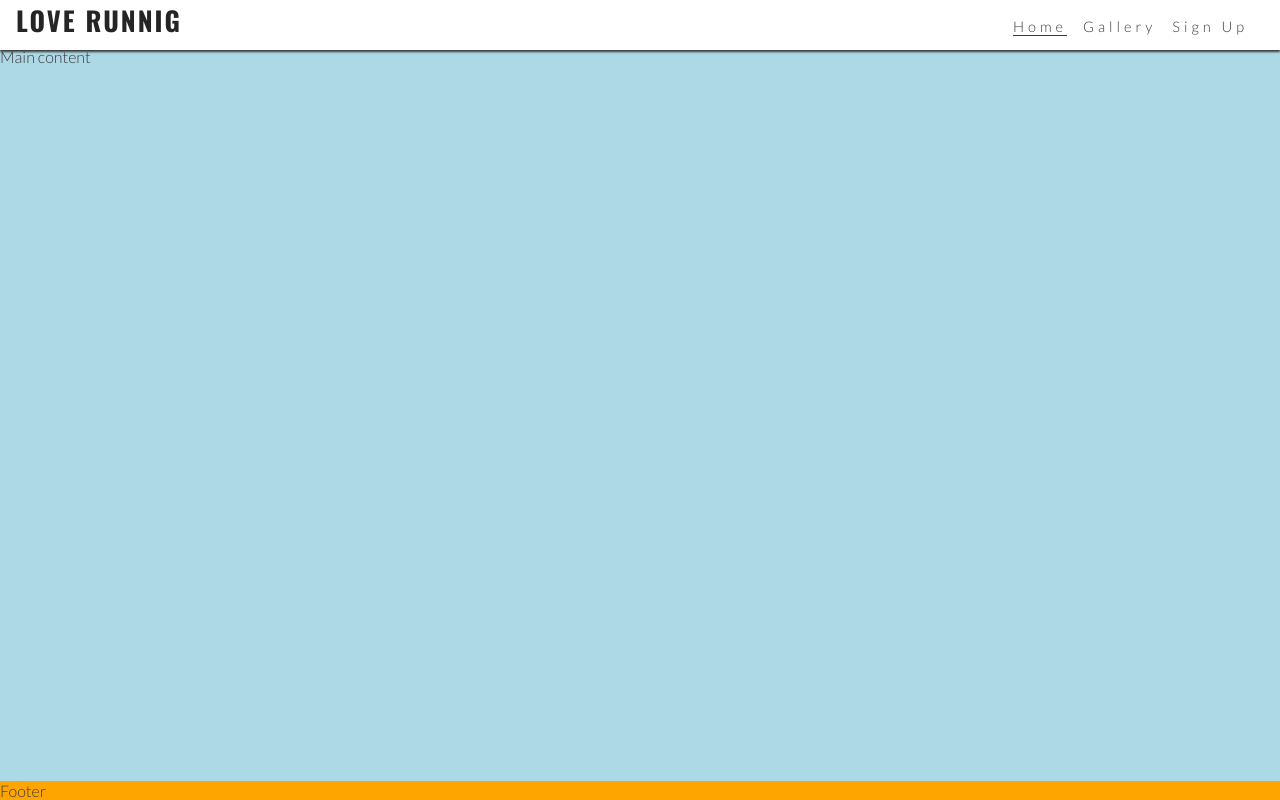
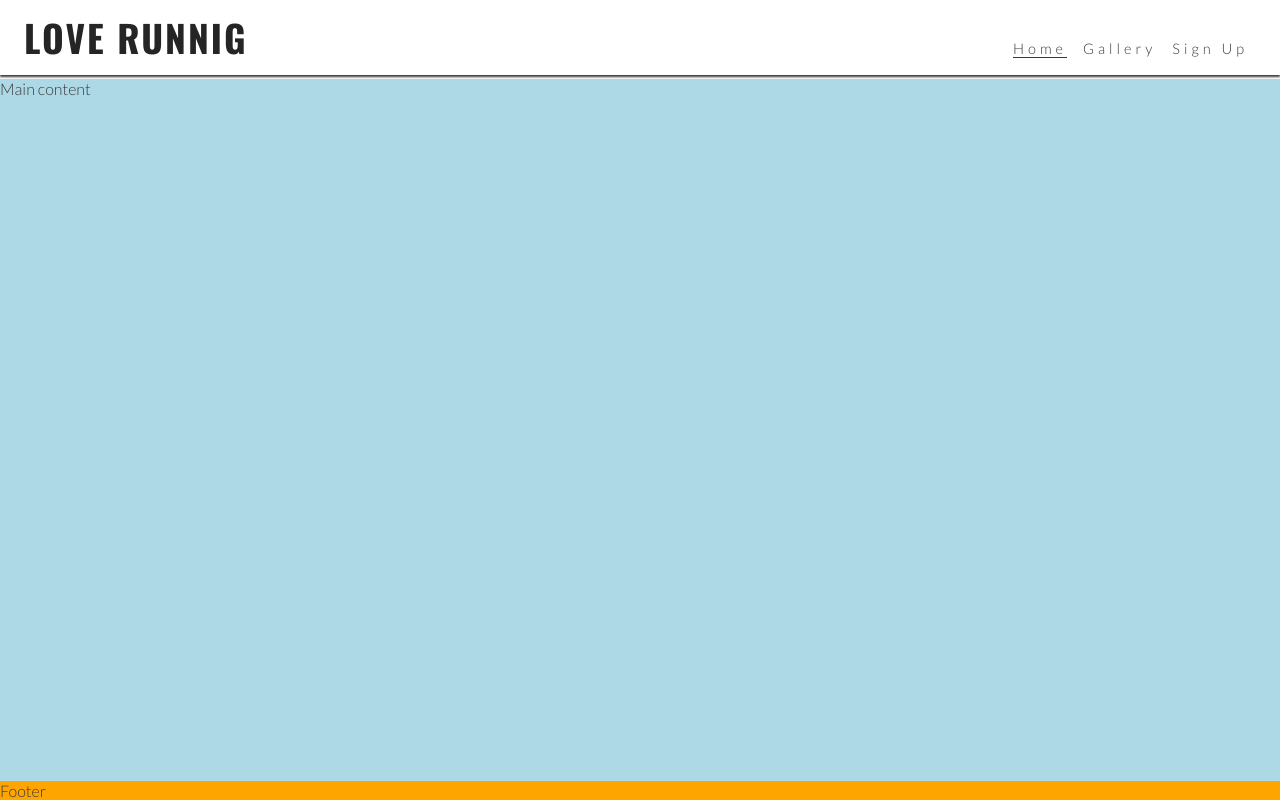
Before and after one commit to SimonCzEdu/Love-Running-Project-for-CI, a plain HTML site: page index.html in a window 1280 px wide. Drawn offline with nearby package versions, Linux system fonts and the light colour scheme.

Commit message:
Make logo larger, push main down to show under larger header

```diff
--- a/assets/css/style.css
+++ b/assets/css/style.css
@@ -123,4 +123,16 @@ footer {
     .nav-toggle-label {
         display: none;
     }
+
+    #logo {
+        font-size: 280%;
+        line-height: 75px;
+        margin: 0 0.5rem;
+    }
+
+    /* Main content */
+    main {
+        /* Push main content to accomodate larger header*/
+        margin-top: 79px;
+    }
 }
```
